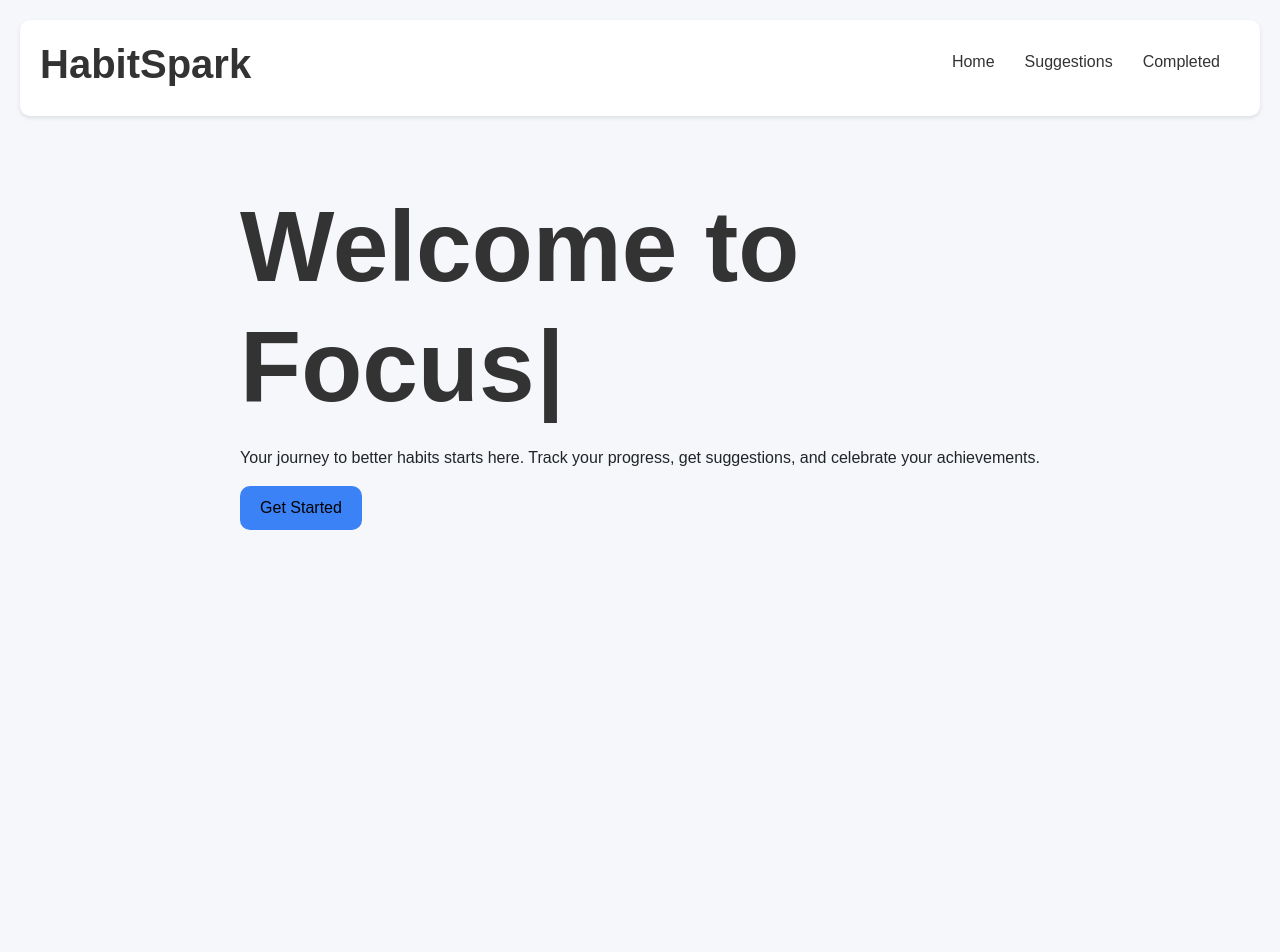
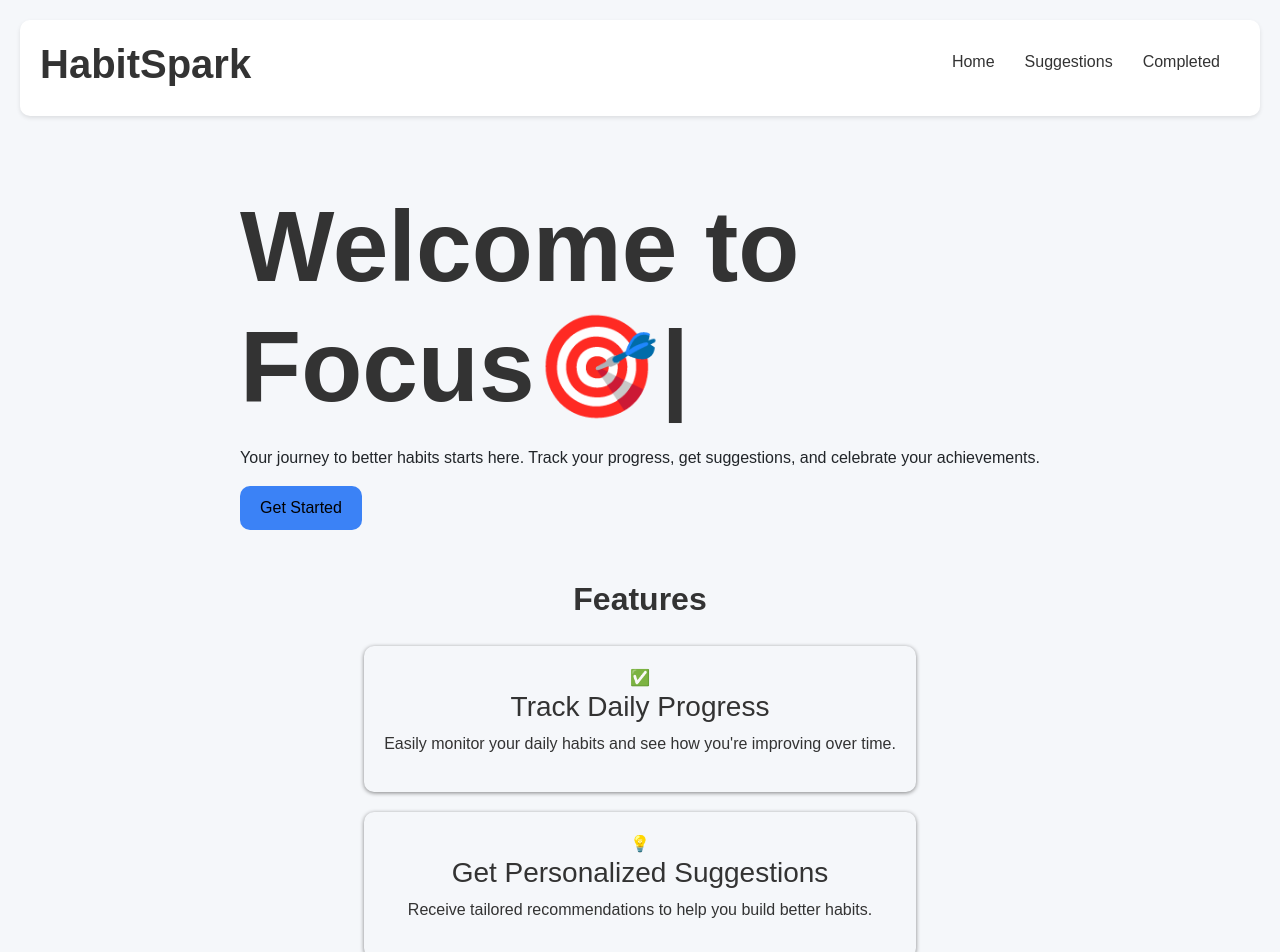
Before and after one commit to Triumphant307/Habit_Spark, a React (Vite) app: page / in a window 1280 px wide. Shown: the top 952 px of the page. Before the commit the page ends 800 px from the top, so only its background shows below. Built offline with nearby package versions, Linux system fonts and the light colour scheme.

Commit message:
Added features components

```diff
--- /dev/null
+++ b/src/Styles/FeaturedHighlight.module.css
@@ -0,0 +1,59 @@
+.featuresSection {
+  padding: 2rem;
+  background-color: var(--bg-card);
+  border-radius: 12px;
+  box-shadow: 0 2px 8px rgba(0,0,0,0.1);
+  max-width: 800px;
+  margin: 2rem auto;
+}
+
+.heading {
+  font-size: 1.8rem;
+  font-weight: 700;
+  margin-bottom: 1.5rem;
+  text-align: center;
+  color: var(--text-primary);
+}
+
+.featuresGrid {
+  display: grid;
+  grid-template-columns: repeat(auto-fit, minmax(160px, 1fr));
+  gap: 1.5rem;
+}
+
+.featureCard {
+  background: var(--bg);
+  border-radius: 10px;
+  padding: 1.25rem;
+  margin: 1.25rem;
+  text-align: center;
+  box-shadow: 0 1px 4px rgba(0, 0, 0, 0.475);
+  transition: transform 0.2s ease;
+  cursor: pointer;
+  padding-top: 20px;
+  color: var(--text-primary);
+
+}
+
+.featureLink{
+    text-decoration: none;
+    color: inherit;
+}
+
+.featureCard:hover {
+  transform: translateY(-5px);
+  box-shadow: 0 1px 4px rgb(0, 0, 0);
+
+}
+
+.icon {
+  font-size: 2.5rem;
+  display: block;
+  margin-bottom: 0.75rem;
+}
+
+.featuresTitle {
+  font-weight: 600;
+  font-size: 2rem;
+  color: var(--text-primary);
+}
--- a/src/Styles/Header.module.css
+++ b/src/Styles/Header.module.css
@@ -1,4 +1,7 @@
 header{
+  position: sticky;
+  top: 0;
+  z-index: 1000;
   display: flex;
   justify-content: space-between;
   padding: 20px;
--- /dev/null
+++ b/src/components/FeaturedHighlight.jsx
@@ -0,0 +1,46 @@
+import styles from '../Styles/FeaturedHighlight.module.css';
+import { Link } from 'react-router-dom';
+const FeaturesdHighlight = () => {
+
+    const feature = [
+        {
+           icon: '✅',
+            title: 'Track Daily Progress',
+            description: 'Easily monitor your daily habits and see how you\'re improving over time.',
+            link: '/suggestions'
+        },
+        {
+            icon: '💡',
+            title: 'Get Personalized Suggestions',
+            description: 'Receive tailored recommendations to help you build better habits.',
+            link: '/suggestions'
+
+        },
+        {
+            icon: '📈',
+            title: 'View Your Progress',
+            description: 'Visualize your achievements with insightful graphs and statistics.',
+            link: '/completed'
+
+        }
+    ]
+
+    return (
+        <section className={styles.festuresSection}>
+            <h2 className={styles.featuresTitle}>Features</h2>
+            <div className={styles.featuresContainer}>
+                {feature.map((item, index) => (
+                    <Link to={item.link} className={styles.featureLink}>
+                        <div key={index} className={styles.featureCard}>
+                        <span className={styles.featureIcon}>{item.icon}</span>
+                        <h3 className={styles.featureTitle}>{item.title}</h3>
+                        <p className={styles.featureDescription}>{item.description}</p>
+                    </div>
+                    </Link>
+                ))}
+            </div>
+        </section>
+    );
+}
+
+export default FeaturesdHighlight;
--- a/src/pages/Home.jsx
+++ b/src/pages/Home.jsx
@@ -1,9 +1,10 @@
 import styles from '../Styles/Home.module.css';
+import FeaturesdHighlight from '../components/FeaturedHighlight';
 import { Link } from 'react-router-dom';
 import { useEffect , useState } from 'react';
 
 const Home = () => {
-    const words = [ 'HabitSpark' , 'Focus' , 'Productivity', 'Success', 'Goals' ];
+    const words = [ 'HabitSpark' , 'Focus🎯' , 'Productivity🏋️‍♀️', 'Success', 'Goals' ];
     const [currentWordIndex, setCurrentWordIndex] = useState(0)
     const [typedText, setTypedText] = useState('')
     const [isDeleting, setIsDeleting] = useState(false);
@@ -41,7 +42,8 @@ const Home = () => {
 
 
     return (
-      <section>
+      <>
+        <section>
         <div className={styles.home}>
           <h1 className={styles.home__title}>Welcome to <br /><span className={styles.typed}>{typedText}</span><span className={styles.cursor}>|</span></h1>
           <p className={styles.home__description}>
@@ -51,7 +53,14 @@ const Home = () => {
             <Link to="/suggestions" className={styles.home__button_link}><button className={styles.home__button}>Get Started</button></Link>
           </div>
         </div>
+          <FeaturesdHighlight />
+
       </section>
+
+
+      </>
+
+
     );
 }
 
```
